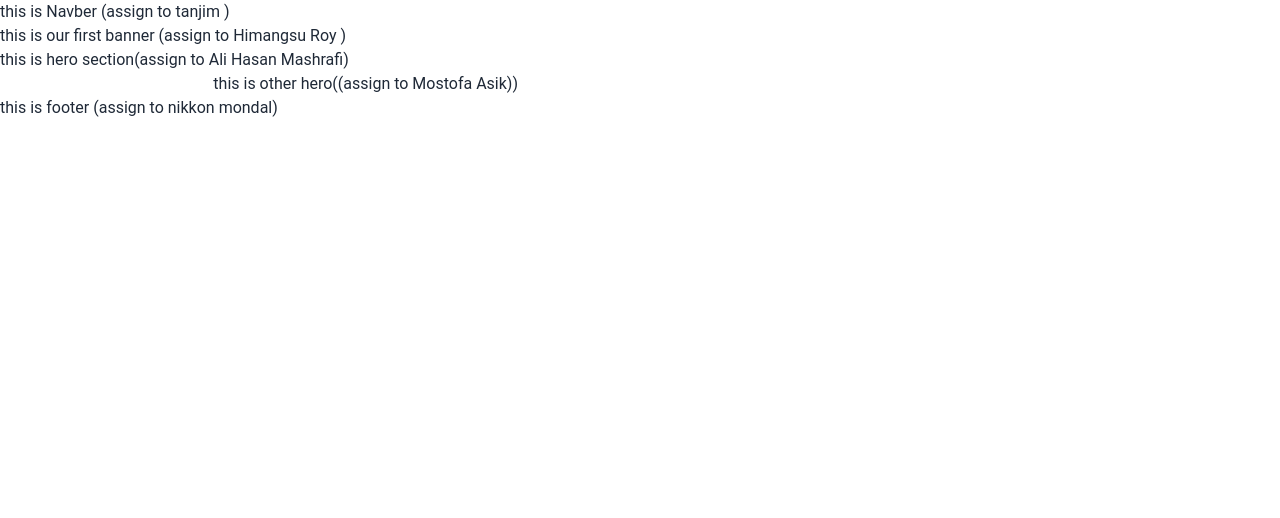
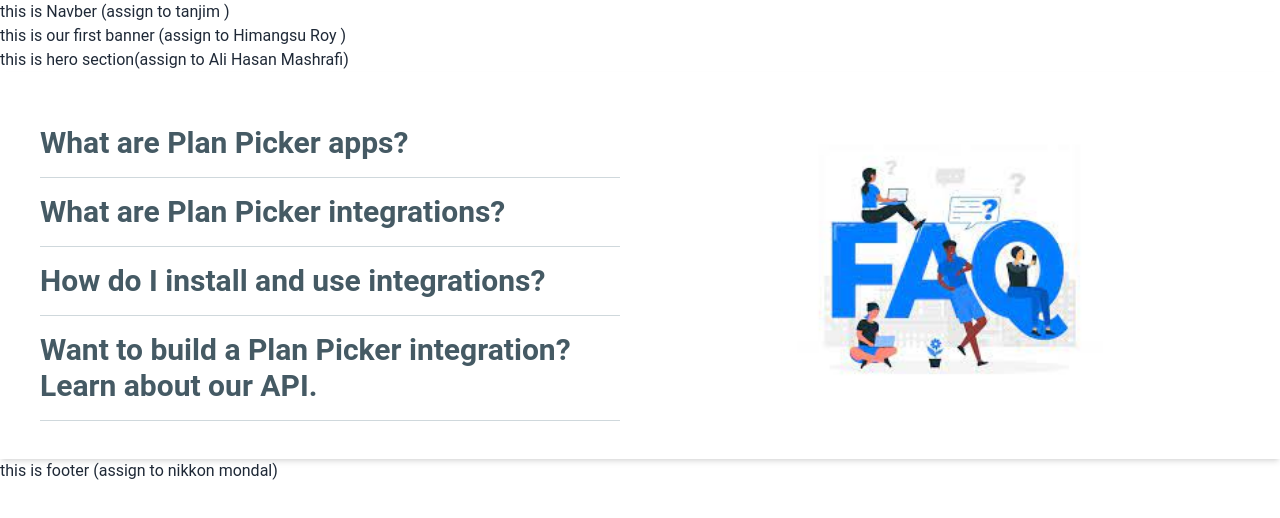
Before and after one commit to nrb04/plan_picker, a React (Vite) app: page / in a window 1280 px wide. Shown: the top 518 px of the page. Built offline with nearby package versions, Linux system fonts and the light colour scheme.

Commit message:
accordion-done

```diff
--- a/src/LandingPage/homepage/SecondHero.jsx
+++ b/src/LandingPage/homepage/SecondHero.jsx
@@ -1,8 +1,10 @@
+import Accordian from "../../components/Accordian/Accordian";
+
 const SecondHero = () => {
   return (
-    <div className="w-8/12 mx-auto">
-      this is other hero((assign to Mostofa Asik))
-    </div>
+    <>
+      <Accordian></Accordian>
+    </>
   );
 };
 
--- /dev/null
+++ b/src/components/Accordian/Accordian.jsx
@@ -0,0 +1,62 @@
+import React from 'react';
+import {
+    Accordion,
+    AccordionHeader,
+    AccordionBody,
+} from "@material-tailwind/react";
+const CUSTOM_ANIMATION = {
+    mount: { scale: 1 },
+    unmount: { scale: 0.9 },
+};
+import img from '../../assets/Images/FaQ.jpg'
+
+const Accordian = () => {
+    const [open, setOpen] = React.useState(0);
+
+    const handleOpen = (value) => setOpen(open === value ? 0 : value);
+
+
+    return (
+        <div className='flex flex-col-reverse md:flex-row gap-2 md:gap-10 px-6 md:px-10  items-center shadow-md'>
+            <div className='w-full md:w-1/2  '>
+                <Accordion open={open === 1} animate={CUSTOM_ANIMATION}>
+                    <AccordionHeader onClick={() => handleOpen(1)} className='text-3xl hover:text-red-300'>What are Plan Picker apps?</AccordionHeader>
+                    <AccordionBody className='text-2xl text-black shadow-lg'>
+                        Plan Picker apps let you leverage scheduling automation wherever you are on the web via browser extensions, or while you’re on-the-go via mobile apps.
+                    </AccordionBody>
+                </Accordion>
+                <Accordion open={open === 2} animate={CUSTOM_ANIMATION}>
+                    <AccordionHeader onClick={() => handleOpen(2)} className='text-3xl hover:text-red-300'>
+                        What are Plan Picker integrations?
+                    </AccordionHeader>
+                    <AccordionBody className='text-2xl text-black shadow-lg'>
+                        Integrations let you use Plan Picker alongside other tools and services. By leveraging an integration, your meeting information and scheduling data can sync directly with other tools in your tech stack to eliminate additional work.
+
+                        Choose from the integrations on this page that will help automate your work. If a more enhanced customization is needed, you can do more using the Plan Picker API, or utilize our Workflows tool to optimize your own scheduling workflows.
+                    </AccordionBody>
+                </Accordion>
+                <Accordion open={open === 3} animate={CUSTOM_ANIMATION}>
+                    <AccordionHeader onClick={() => handleOpen(3)} className='text-3xl hover:text-red-300'>
+                        How do I install and use integrations?
+                    </AccordionHeader>
+                    <AccordionBody className='text-2xl text-black shadow-lg '>
+                        To install an app or connect an integration, find the tool you need in the integrations directory. Click “Add integration” and follow the prompts to install. Some integrations will be installed directly within Calendly, while others prompt you to open their tools first. You can also find apps and integrations directly in your Calendly account under “Integrations.”
+                    </AccordionBody>
+                </Accordion>
+                <Accordion open={open === 4} animate={CUSTOM_ANIMATION}>
+                    <AccordionHeader onClick={() => handleOpen(4)} className='text-3xl hover:text-red-300'>
+                        Want to build a Plan Picker integration? Learn about our API.
+                    </AccordionHeader>
+                    <AccordionBody className='text-2xl text-black shadow-lg'>
+                        You can use our APIs to build integrations that connect Calendly to your tools. Visit our Developer Portal to find more information about building to our APIs.
+                    </AccordionBody>
+                </Accordion>
+            </div>
+            <div className='w-full md:w-1/2 '>
+                <img src={img} alt="Image Here" className='w-full md:w-2/3 px-10 py-10 md:mx-auto transition hover:scale-110 hover:duration-500 ' />
+            </div>
+        </div>
+    );
+};
+
+export default Accordian;
```
Also changed, not shown: .eslintrc.cjs, src/assets/Images/FaQ.jpg (added), 1 other file (tests, documents, lock files or other folders).
